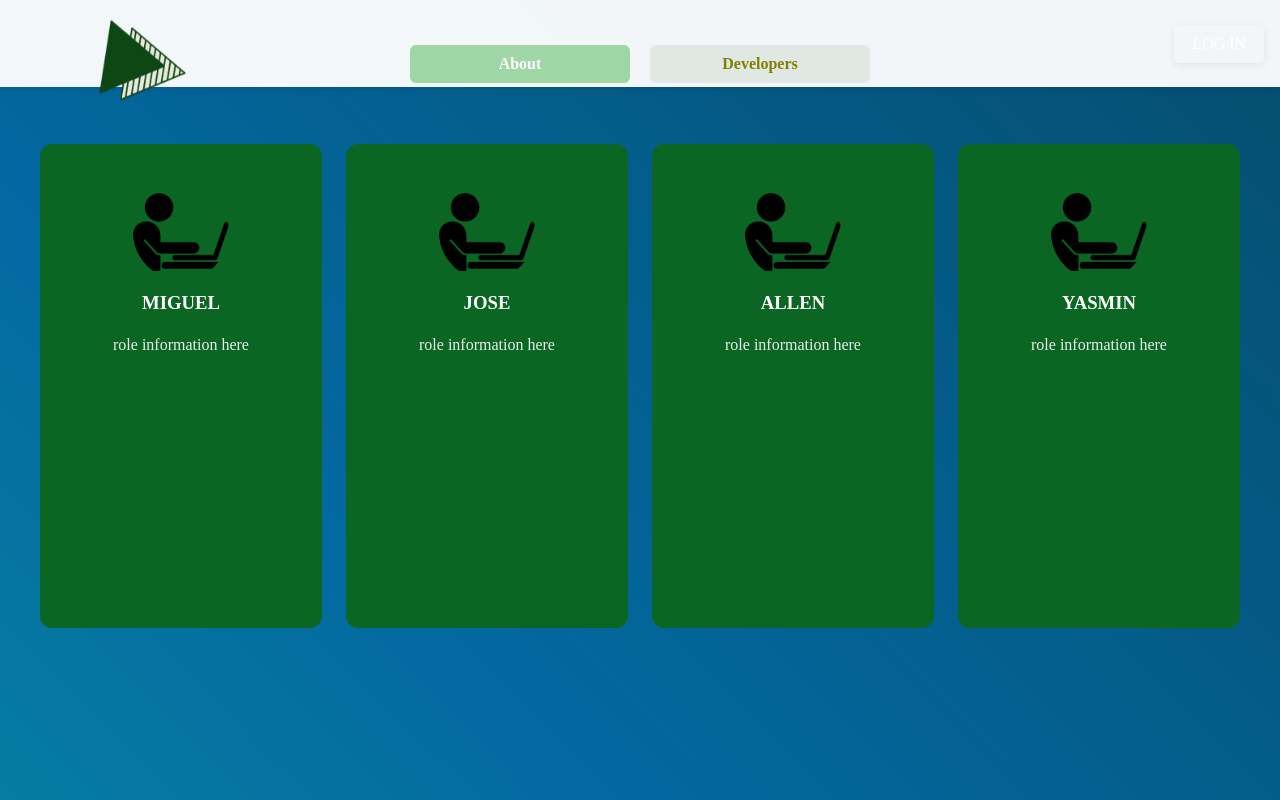
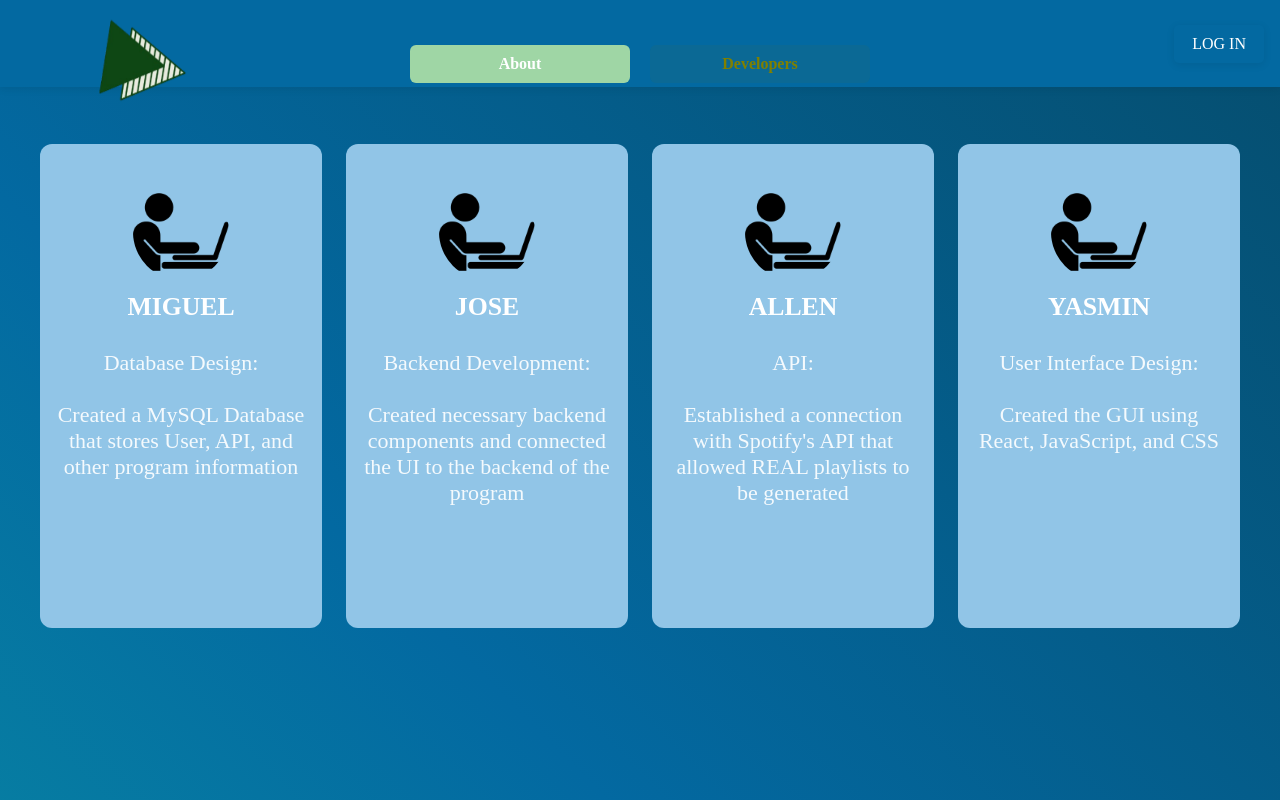
Before and after one commit to yasmincsun/comp490project, a React (Vite) app in the folder FrontEnd/: page /developers in a window 1280 px wide. Built offline with nearby package versions, Linux system fonts and the light colour scheme; the HTML template or start-up script is replaced by a standard one.

Commit message:
developer page content

```diff
--- a/FrontEnd/src/components/developerPage/developerPage.css
+++ b/FrontEnd/src/components/developerPage/developerPage.css
@@ -35,7 +35,7 @@
   height: 77px; /* compact header +5px */
   height: 87px; /* compact header + additional space */
   padding: 0 16px; /* horizontal padding only */
-  background: rgba(255, 255, 255, 0.95);
+  background: #0369a1;
   box-shadow: 0 2px 8px rgba(0,0,0,0.08);
   z-index: 100;
   overflow: visible; /* allow logo to overflow outside the header */
@@ -176,7 +176,7 @@
 }
 
 .team-card {
-  background: #0B6623; /* darker forest green (less neon) */
+  background: #91c5e7; /* darker forest green (less neon) */
   border-radius: 12px;
   padding: 28px 16px 36px;
   min-height: 420px;
@@ -185,6 +185,7 @@
   align-items: center;
   justify-content: flex-start;
   text-align: center;
+  font-size: 22px;
   color: white;
 }
 
--- a/FrontEnd/src/components/developerPage/developerPage.jsx
+++ b/FrontEnd/src/components/developerPage/developerPage.jsx
@@ -34,22 +34,22 @@ const DeveloperPage = () => {
           <div className="team-card">
             <img src={teamPic} alt="MIGUEL" />
             <h3>MIGUEL</h3>
-            <p>role information here</p>
+            <p>Database Design: <br></br> <br></br> Created a MySQL Database that stores User, API, and other program information</p>
           </div>
           <div className="team-card">
             <img src={teamPic} alt="JOSE" />
             <h3>JOSE</h3>
-            <p>role information here</p>
+            <p>Backend Development: <br></br> <br></br> Created necessary backend components and connected the UI to the backend of the program</p>
           </div>
           <div className="team-card">
             <img src={teamPic} alt="ALLEN" />
             <h3>ALLEN</h3>
-            <p>role information here</p>
+            <p>API: <br></br> <br></br> Established a connection with Spotify's API that allowed REAL playlists to be generated</p>
           </div>
           <div className="team-card">
             <img src={teamPic} alt="YASMIN" />
             <h3>YASMIN</h3>
-            <p>role information here</p>
+            <p>User Interface Design: <br></br> <br></br> Created the GUI using React, JavaScript, and CSS</p>
           </div>
         </div>
       </div>
```
